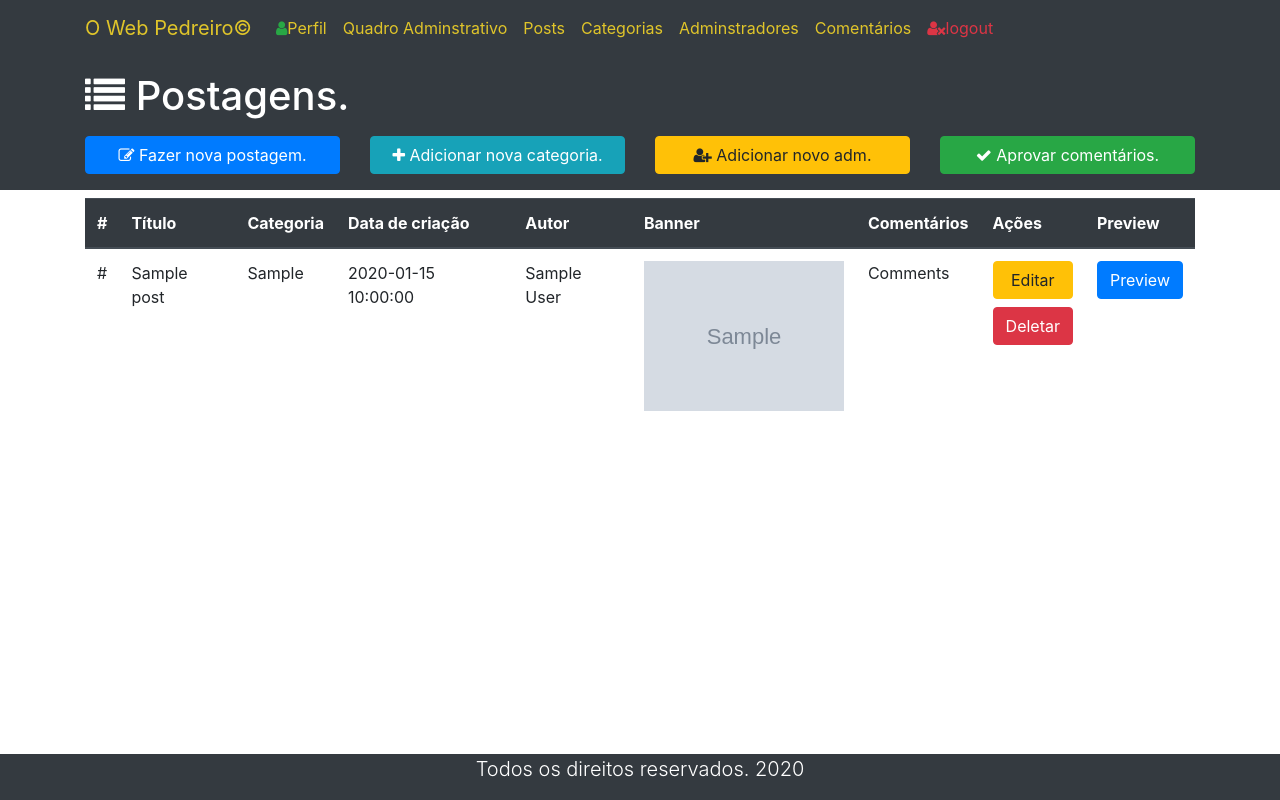
After one commit to NegoPrograma/php-cms, a PHP site: page /views/posts.php in a window 1280 px wide. The commit adds this page. Run offline with PHP 8.4, Linux system fonts and the light colour scheme; tables that the repository leaves empty or names only in its code hold one stand-in row (values such as "Sample post"); grey boxes marked "Sample" are stand-in pictures.

Commit message:
user is now able to fetch the saved posts.

```diff
--- a/assets/css/style.css
+++ b/assets/css/style.css
@@ -6,3 +6,8 @@ a {
 .toggle-menu{
     color: #e0c52a;
 }
+
+.post-table-img{
+    max-width: 200px;
+    max-height: 200px;
+}
--- a/controllers/PostController.php
+++ b/controllers/PostController.php
@@ -33,7 +33,7 @@ class PostController
         if ($this->validInput) {
             $errorHandler = new OperationResult($_SERVER['HTTP_REFERER']);
             $mockAuthor = "Isaac";
-            $this->postModel = new Post($mockAuthor, $this->postCategory,$this->postTitle,$this->postContent,$this->postImage);
+            $this->postModel = new Post($mockAuthor, $this->postCategory, $this->postTitle, $this->postContent, $this->postImage);
             $result = $this->postModel->addPost();
             if ($result) {
                 $errorHandler->addMessage("Nova postagem salva com successo.");
--- a/models/Post.php
+++ b/models/Post.php
@@ -13,7 +13,7 @@ class Post extends Model
     private $imagePath;
 
 
-    function __construct($authorName = "", $categoryName = "", $postTitle = "", $postContent = "", $postImage)
+    function __construct($authorName = "", $categoryName = "", $postTitle = "", $postContent = "", $postImage = "")
     {
         parent::__construct();
         $this->authorName = $authorName;
@@ -27,7 +27,7 @@ class Post extends Model
 
     public function getPosts()
     {
-        $query = "SELECT * FROM categories";
+        $query = "SELECT * FROM posts";
         $result = $this->db->query($query);
         return $result->fetchAll();
     }
--- /dev/null
+++ b/routes/getPosts.php
@@ -0,0 +1,5 @@
+<?php
+ include_once("../controllers/PostController.php");
+ $postController = new PostController();
+ $posts = $postController->getPosts();
+?>
--- a/views/categories.php
+++ b/views/new-category.php
@@ -1,4 +1,4 @@
-<?php include_once("../views/partials/header.php") ?>
+<?php include_once("partials/header.php") ?>
 
 
 <!-- CONTENT -->
@@ -11,7 +11,6 @@
             </div>
         </div>
     </div>
-
 </header>
 <!-- HEADER end -->
 
@@ -46,4 +45,4 @@
 </section>
 
 <!-- END CONTENT -->
-<?php include_once("../views/partials/footer.php") ?>
+<?php include_once("partials/footer.php") ?>
--- a/views/new-post.php
+++ b/views/new-post.php
@@ -1,5 +1,5 @@
 <?php
-include_once("../views/partials/header.php");
+include_once("partials/header.php");
 include_once("../routes/getCategories.php");
 
 ?>
@@ -78,4 +78,4 @@ include_once("../routes/getCategories.php");
 </section>
 
 
-<?php include_once("../views/partials/footer.php") ?>
+<?php include_once("partials/footer.php") ?>
--- a/views/partials/header.php
+++ b/views/partials/header.php
@@ -1,5 +1,5 @@
 <!DOCTYPE html>
-<html lang="en">
+<html lang="pt">
 <head>
     <meta charset="UTF-8">
     <meta name="viewport" content="width=device-width, initial-scale=1.0">
@@ -25,7 +25,7 @@
             <a href="/php-cms/views/dashboard.php" class="nav-link">Quadro Adminstrativo</a>
         </li>
         <li class="nav-item">
-            <a href="/php-cms/views/new-post.php" class="nav-link">Posts</a>
+            <a href="/php-cms/views/posts.php" class="nav-link">Posts</a>
         </li>
         <li class="nav-item">
             <a href="/php-cms/views/categories.php" class="nav-link">Categorias</a>
--- /dev/null
+++ b/views/posts.php
@@ -0,0 +1,75 @@
+<?php
+include_once("partials/header.php");
+include_once("../routes/getPosts.php");
+?>
+<!--CONTENT-->
+<!-- HEADER start -->
+<header class="bg-dark text-white py-3">
+    <div class="container">
+        <div class="row">
+            <div class="col-md-12">
+                <h1><span class="fa fa-list"></span> Postagens.</h1>
+            </div>
+            <div class="col-lg-3 mt-2">
+                <a href="./new-post.php" class="btn btn-primary btn-block">
+                    <span class="fa fa-edit"></span> Fazer nova postagem.</a>
+            </div>
+            <div class="col-lg-3 mt-2">
+                <a href="./new-category.php" class="btn btn-info btn-block">
+                    <span class="fa fa-plus"></span> Adicionar nova categoria.</a>
+            </div>
+            <div class="col-lg-3 mt-2">
+                <a href="./new-post.php" class="btn btn-warning btn-block">
+                    <span class="fa fa-user-plus"></span> Adicionar novo adm.</a>
+            </div>
+            <div class="col-lg-3 mt-2">
+                <a href="./new-post.php" class="btn btn-success btn-block">
+                    <span class="fa fa-check"></span> Aprovar comentários.</a>
+            </div>
+        </div>
+    </div>
+</header>
+<!-- HEADER end -->
+<section class="container py-2 mb-4">
+    <div class="row">
+        <div class="col-lg-12">
+            <table class="table table-hover">
+                <thead class='thead-dark'>
+                    <th>#</th>
+                    <th>Título</th>
+                    <th>Categoria</th>
+                    <th>Data de criação</th>
+                    <th>Autor</th>
+                    <th>Banner</th>
+                    <th>Comentários</th>
+                    <th>Ações</th>
+                    <th>Preview</th>
+                </thead>
+                <tbody>
+                    <?php foreach ($posts as $post) : ?>
+                        <tr>
+                            <td>#</td>
+                            <td><?php echo $post['title'] ?></td>
+                            <td><?php echo $post['category'] ?></td>
+                            <td><?php echo $post['datetime'] ?></td>
+                            <td><?php echo $post['author'] ?></td>
+                            <td><img class=" post-table-img " src="<?php echo "../uploads/" . $post['image'] ?>" alt="imagem indisponível"></td>
+                            <td>Comments</td>
+                            <td>
+                                <a href="#" class="btn btn-block  btn-warning">Editar</a>
+                                <a href="#" class="btn btn-block btn-danger">Deletar</a>
+                            </td>
+                            <td>
+                                <a href="#" class="btn btn-block btn-primary">Preview</a>
+                            </td>
+                        </tr>
+                    <?php endforeach ?>
+                </tbody>
+            </table>
+        </div>
+    </div>
+</section>
+
+
+<!--CONTENT END-->
+<?php include_once("partials/footer.php") ?>
```
